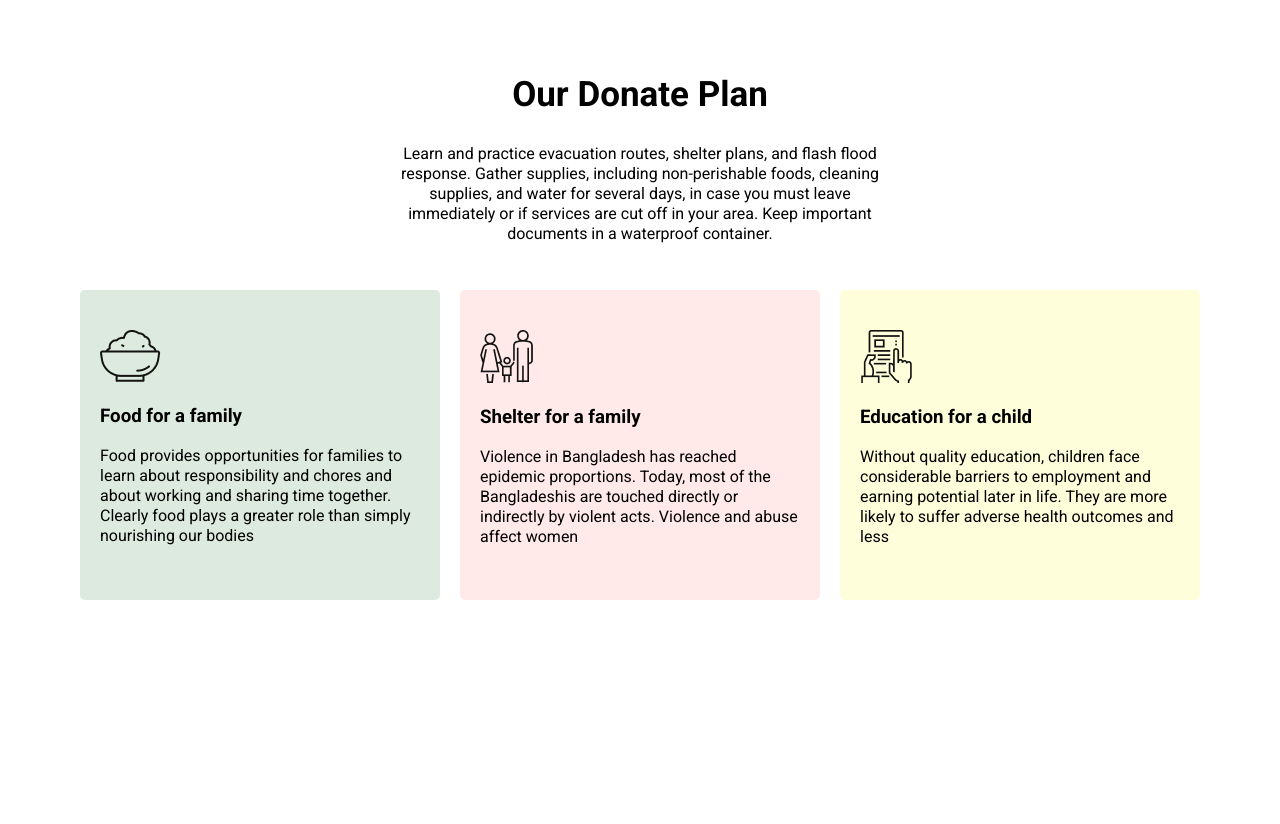
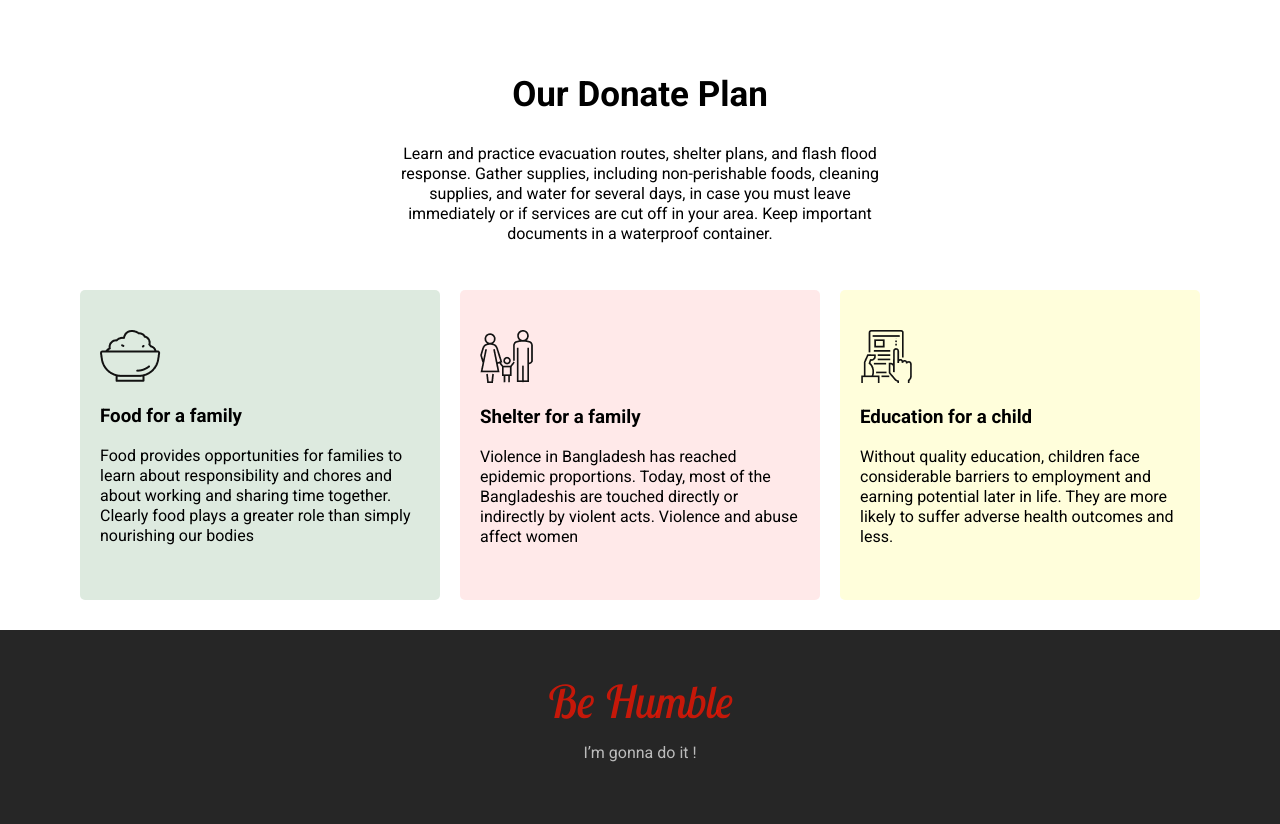
Before and after one commit to Suman-Chandra-Barman/help-them, a plain HTML site: page index.html in a window 1280 px wide. Shown: the part 1332-2156 px from the top of the page. Before the commit the page ends 1962 px from the top, so only its background shows below. Drawn offline with Linux system fonts and the light colour scheme.

Commit message:
footer part add

```diff
--- a/index.html
+++ b/index.html
@@ -10,6 +10,10 @@
     <link rel="preconnect" href="https://fonts.gstatic.com" crossorigin />
     <link
       href="https://fonts.googleapis.com/css2?family=Roboto:wght@400;500;700&display=swap"
+      rel="stylesheet"
+    />
+    <link
+      href="https://fonts.googleapis.com/css2?family=Lobster+Two:ital,wght@1,400;1,700&display=swap"
       rel="stylesheet"
     />
     <!-- Css Link -->
@@ -106,10 +110,22 @@
           <p>
             Without quality education, children face considerable barriers to
             employment and earning potential later in life. They are more likely
-            to suffer adverse health outcomes and less
+            to suffer adverse health outcomes and less.
           </p>
         </div>
       </div>
     </section>
+
+    <!-- This is Footer section -->
+    <footer>
+      <div>
+        <p>
+          <span id="text-style">Be Humble</span>
+          <br />
+          <br />
+          I’m gonna do it !
+        </p>
+      </div>
+    </footer>
   </body>
 </html>
--- a/style.css
+++ b/style.css
@@ -94,3 +94,14 @@ section {
 .card3 {
   background-color: rgb(255 245 16 / 15%);
 }
+footer {
+  text-align: center;
+  background-color: #000000d9;
+  color: #ffffffb0;
+  padding: 45px;
+}
+#text-style {
+  font-family: "Lobster Two", cursive;
+  font-size: 45px;
+  color: #ff1400bd;
+}
```
